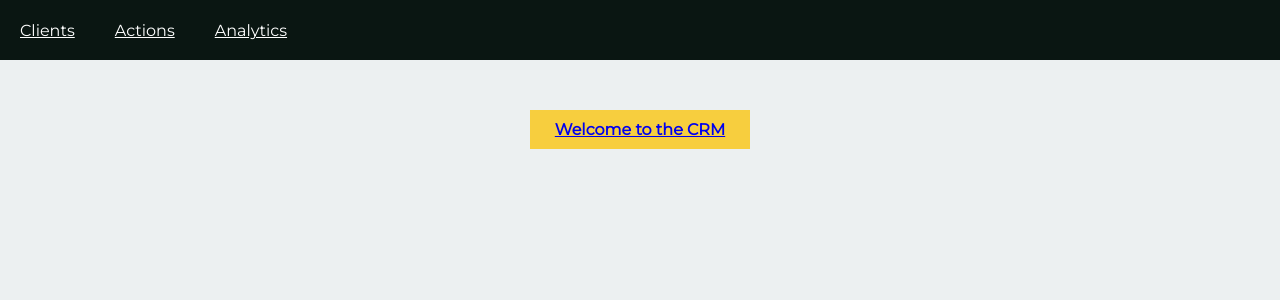
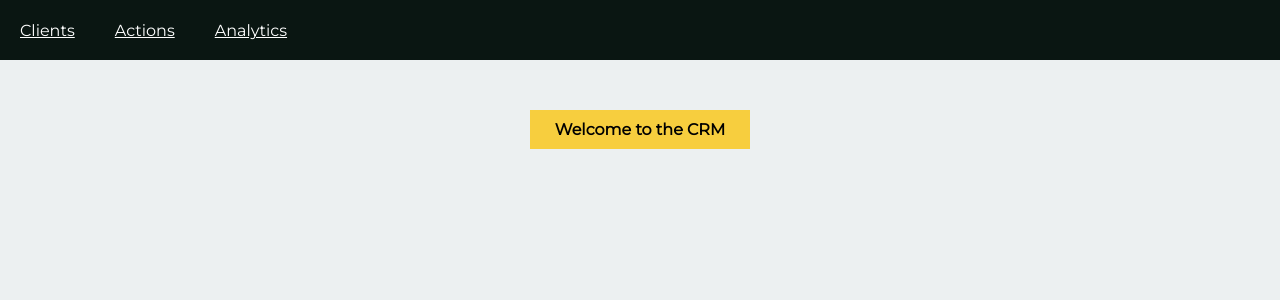
Before and after one commit to corinnegottlieb/CRM, a React (Create React App) app: page / in a window 1280 px wide. Shown: the top 300 px of the page. Built offline with nearby package versions, Linux system fonts and the light colour scheme.

Commit message:
button fix

```diff
--- a/src/App.css
+++ b/src/App.css
@@ -45,7 +45,7 @@ select{
 
 }
 
-#home-button{
+#welcome-button{
     text-decoration: none;
     color:black;
 }
```
